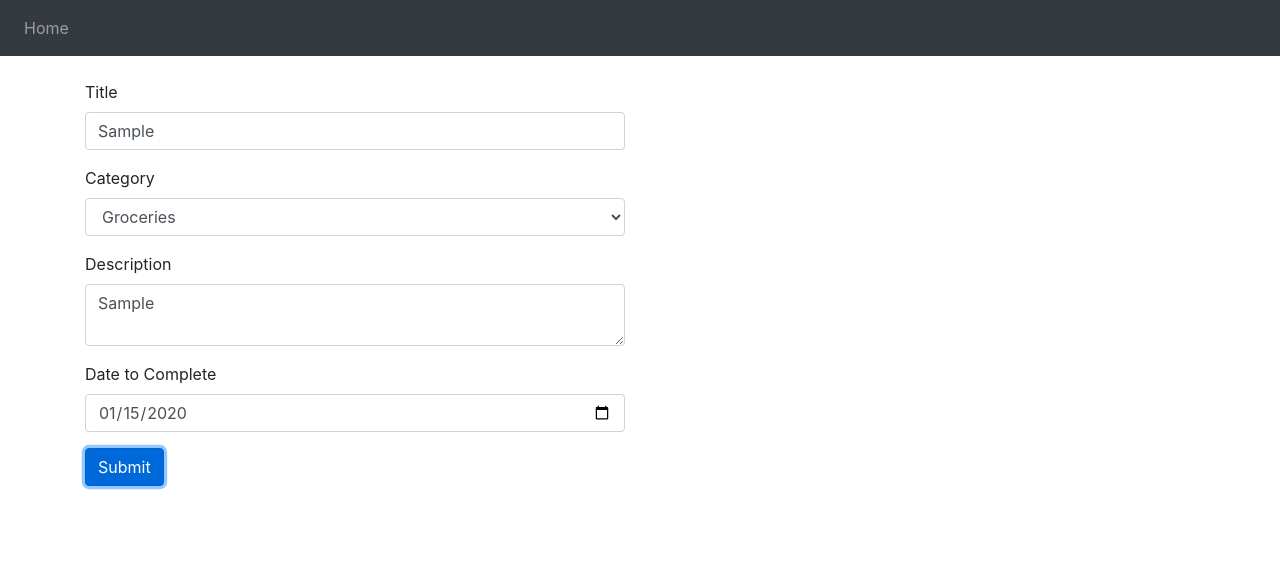
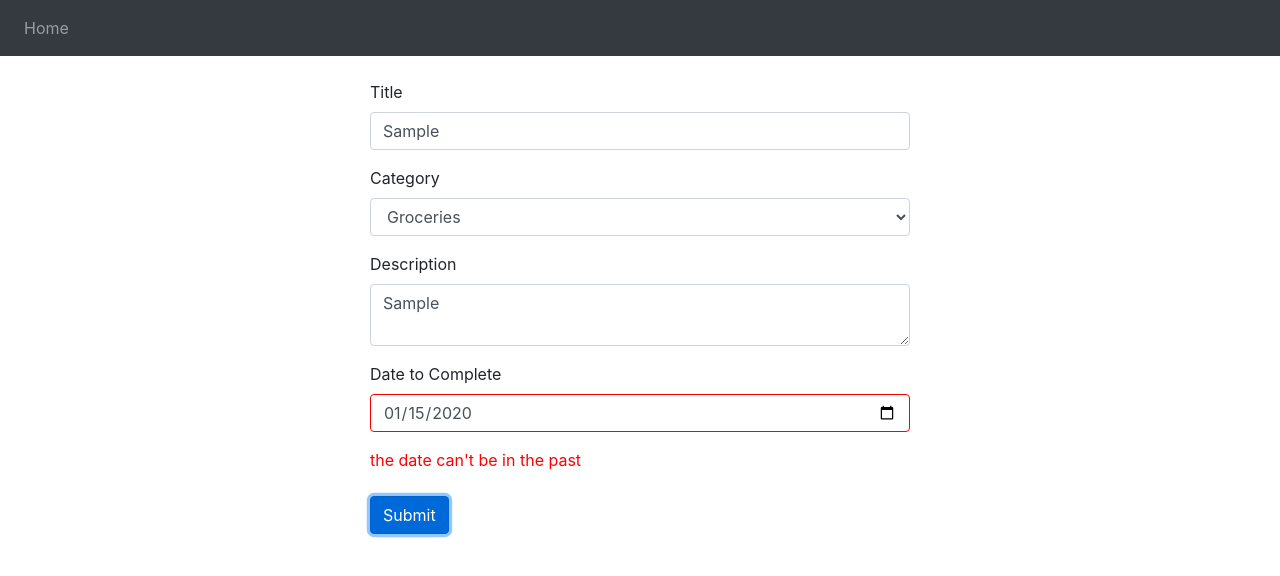
Before and after one commit to coheleach/Self-Help-Front-End, an Angular app in the folder self-help/: page /todos-create in a window 1280 px wide. Both pictures are taken after typing "Sample", "Sample", "2020-01-15" into the empty fields and a click on the button "Submit". Shown: the top 576 px of the page. Built offline with nearby package versions, Linux system fonts and the light colour scheme.

Commit message:
added date input form validation

```diff
--- a/self-help/src/app/to-dos/to-dos.component.html
+++ b/self-help/src/app/to-dos/to-dos.component.html
@@ -2,7 +2,7 @@
     <div class="col-md-3 col-xs-12 debug-highlight-black">
         <app-todo-types></app-todo-types>
     </div>
-    <div class="col-md-7 col-xs-12 offset-md-1 offset-xs-1 debug-highlight-black">
+    <div class="col-md-7 col-xs-12 offset-md-1 offset-xs-1">
         <app-todo-completion-status></app-todo-completion-status>
         <br>
         <app-todo-list></app-todo-list>
--- a/self-help/src/app/to-dos/todo-create/todo-create.component.html
+++ b/self-help/src/app/to-dos/todo-create/todo-create.component.html
@@ -1,5 +1,5 @@
 <div class="row">
-    <div class="col-xs-12 col-md-6 md-offset-3 col-lg-6 lg-offset-3">
+    <div class="col-xs-12 col-md-6 offset-md-3">
         <form [formGroup]="form" (ngSubmit)="onSubmit()">
             <div class="form-group">
                 <label for="title">Title</label>
@@ -12,7 +12,7 @@
             <span
                 *ngIf="!form.get('title').valid && form.get('title').touched"
                 class="help-block"
-                >Required Input
+                >required input
             </span>
             <div class="form-group">
                 <label for="category">Category</label>
@@ -45,9 +45,15 @@
                     placeholder="DD/MM/YYYY"
                     formControlName="deadlineDate">
            </div>
-           <span
-                *ngIf="!form.get('deadlineDate').valid && form.get('deadlineDate').touched"
-                class="help-block">Please Enter a Valid Date</span>
+           <div *ngIf="form.get('deadlineDate').touched">
+                <span
+                    *ngIf="form.get('deadlineDate').errors && form.get('deadlineDate').errors['required']"
+                    class="help-block">required input</span>
+                <span
+                    *ngIf="form.get('deadlineDate').errors && form.get('deadlineDate').errors['historicalDate']"
+                    class="help-block">the date can't be in the past</span>
+            </div>
+            <br>
            <button
             class="btn btn-primary"
             type="submit"
--- a/self-help/src/app/to-dos/todo-create/todo-create.component.ts
+++ b/self-help/src/app/to-dos/todo-create/todo-create.component.ts
@@ -18,12 +18,25 @@ export class TodoCreateComponent implements OnInit {
       'title': new FormControl(null, Validators.required),
       'category': new FormControl('groceries'),
       'description': new FormControl(null),
-      'deadlineDate': new FormControl(null, Validators.required)
+      'deadlineDate': new FormControl(null, [Validators.required, this.invalidTodoDate.bind(this)])
     })
   }
 
   onSubmit() {
-    console.log(this.form);
+    console.log(this.form.get('deadlineDate').errors);
+    console.log(this.form.get('deadlineDate').touched);
+  }
+
+  invalidTodoDate(formControl: FormControl): {[key: string]: boolean} {
+    //validate that the date isn't in the past
+    if(formControl.value == null)
+    { return null; }
+    let todoDate = new Date(formControl.value);
+    let todaysDate = new Date();
+    if(todaysDate > todoDate) {
+      return { 'historicalDate': true };
+    }
+    return null;
   }
 
 }
--- a/self-help/src/app/to-dos/todo-list/todo-list.component.html
+++ b/self-help/src/app/to-dos/todo-list/todo-list.component.html
@@ -1,5 +1,5 @@
 <div class="row">
-    <div class="col-xs-12 col-lg-12">
+    <div class="col-xs-12 col-md-12">
         <app-todo-detail
             *ngFor="let todo of todos;  let i = index;"
             [todo]="todo"
```
